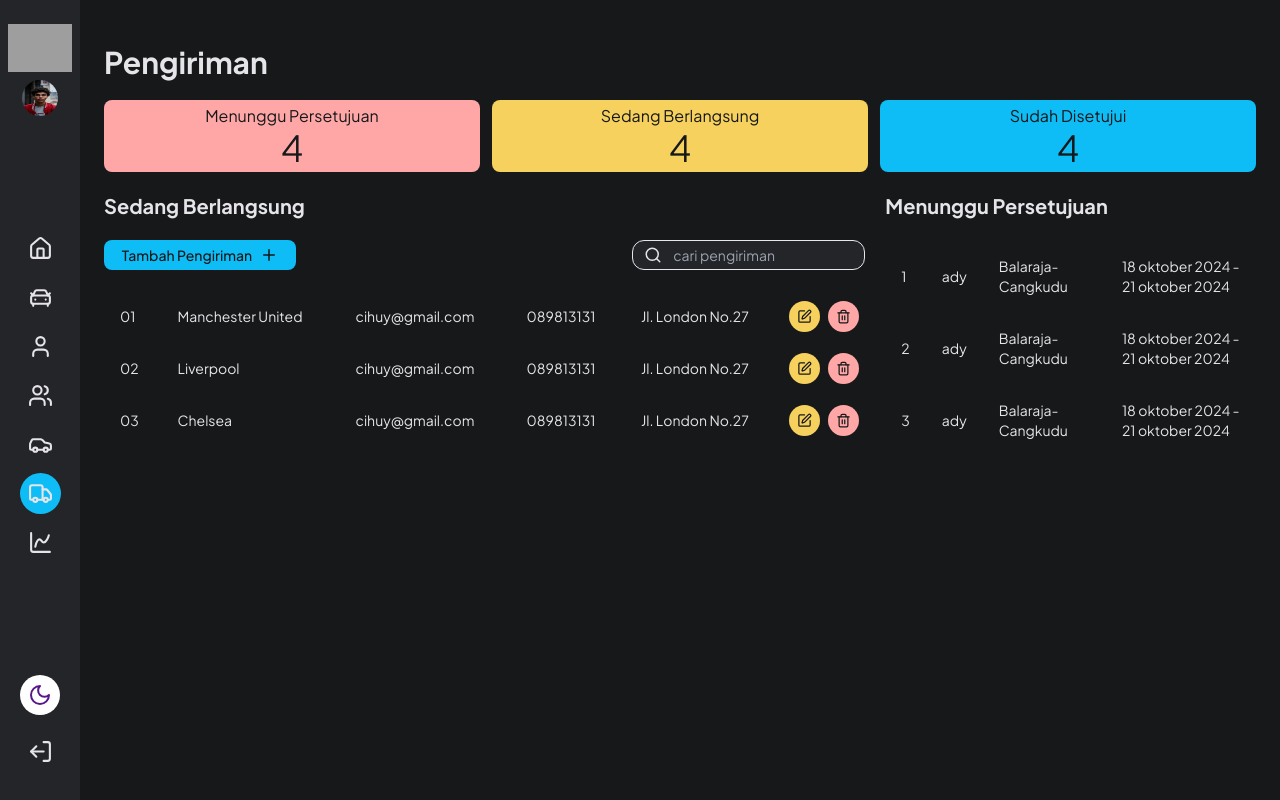
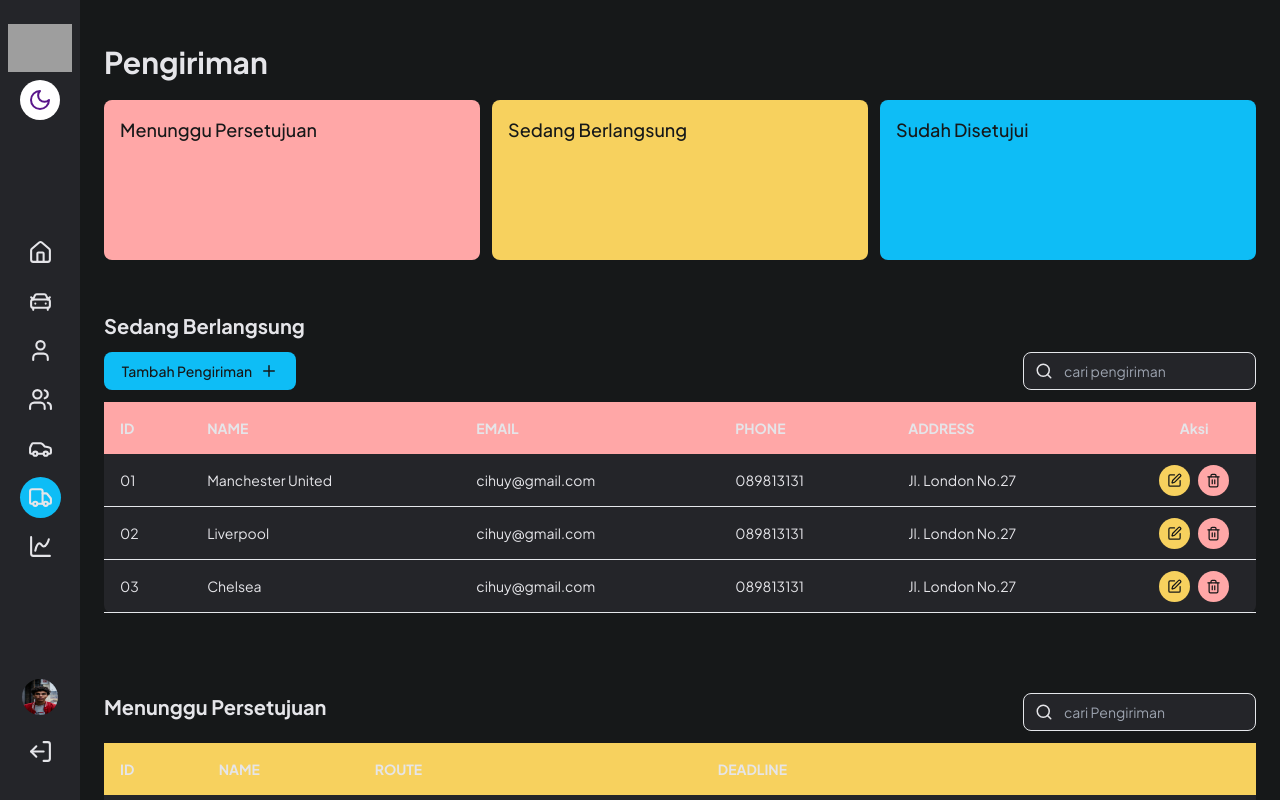
Before and after one commit to Muhless/ady-trans-jaya-react, a React (Vite) app: page /delivery in a window 1280 px wide. Shown: the top 800 px of the page. Built offline with nearby package versions, Linux system fonts and the light colour scheme; grey boxes are pictures that could not be loaded.

Commit message:
update delivery pages, tabel and card components

```diff
--- a/src/components/atom/Search.tsx
+++ b/src/components/atom/Search.tsx
@@ -8,12 +8,12 @@ type SearchProps = {
 const SearchInput: React.FC<SearchProps> = ({ placeholder = "cari data" }) => {
   return (
     <div className="relative">
-      <span className="absolute inset-y-0 left-3 flex items-center text-text peer-focus:text-biru transition-colors duration-200">
-        <Search size={18}/>
+      <span className="absolute inset-y-0 flex items-center transition-colors duration-200 left-3 text-text peer-focus:text-biru">
+        <Search size={18} />
       </span>
       <input
         type="text"
-        className="pl-10 text-text bg-secondary text-sm py-1 px-5 border focus:border-primary rounded-xl focus:outline-none focus:ring-2 focus:ring-biru peer"
+        className="px-5 py-2 pl-10 text-sm border rounded-lg text-text bg-secondary focus:border-primary focus:outline-none focus:ring-2 focus:ring-biru peer"
         placeholder={`cari ${placeholder}`}
       />
     </div>
--- a/src/components/atom/UserIcon.tsx
+++ b/src/components/atom/UserIcon.tsx
@@ -1,9 +1,17 @@
 import React from "react";
 
-const UserIconComponent = () => {
+type UserIconComponentProps = {
+  onClick?: () => void;
+};
+
+const UserIconComponent: React.FC<UserIconComponentProps> = ({ onClick }) => {
   return (
-    <div>
-      <img src="/assets/images/profile/1.jpg" alt="" className="box-content rounded-full size-9" />
+    <div onClick={onClick}>
+      <img
+        src="/assets/images/profile/1.jpg"
+        alt=""
+        className="box-content rounded-full size-9"
+      />
     </div>
   );
 };
--- a/src/components/molecule/Card.tsx
+++ b/src/components/molecule/Card.tsx
@@ -2,15 +2,22 @@ import React, { Children } from "react";
 
 type CardProps = {
   title?: string;
-  classname?: string;
+  className?: string;
   children?: React.ReactNode;
   onClick?: () => void;
 };
 
-const Card: React.FC<CardProps> = ({ title, classname, children, onClick }) => {
+const Card: React.FC<CardProps> = ({ title, className, children, onClick }) => {
   return (
-    <div className={`${classname} text-primary rounded-lg p-4 mb-3`}>
-      {title && <h1 className="text-lg font-medium mb-3">{title}</h1>}
+    <div
+      className={`${className} text-primary rounded-lg p-4 mb-3 ${
+        onClick ? "cursor-pointer hover:shadow-lg transition-all" : ""
+      }`}
+      onClick={onClick}
+      role={onClick ? "button" : undefined}
+      tabIndex={onClick ? 0 : undefined}
+    >
+      {title && <h1 className="mb-3 text-lg font-medium">{title}</h1>}
       {children}
     </div>
   );
--- a/src/components/molecule/DeliveryCard.tsx
+++ /dev/null
@@ -1,26 +0,0 @@
-import React from "react";
-
-type DeliveryCardProps = {
-  className?: string;
-  text?: string;
-};
-
-const DeliveryCard: React.FC<DeliveryCardProps> = ({ className, text }) => {
-  return (
-    <div
-      className={`${className} flex flex-row items-center justify-center p-1 rounded-lg text-primary`}
-    >
-      {/* <img
-        src="/assets/images/home.png"
-        alt="menunggu persetujuan"
-        className="size-20"
-      /> */}
-      <div className="flex flex-col items-center">
-        <p className="">{text}</p>
-        <p className="text-4xl">4</p>
-      </div>
-    </div>
-  );
-}
-
-export default DeliveryCard;
--- a/src/components/molecule/Table.tsx
+++ b/src/components/molecule/Table.tsx
@@ -4,27 +4,36 @@ import ButtonDelete from "../atom/ButtonDelete";
 
 type TableProps = {
   data?: { id: string | number; [key: string]: any }[];
-  classname?: string;
+  className?: string;
   onRowClick?: (row: any) => void;
   showActions?: boolean;
 };
 
 const Table: React.FC<TableProps> = ({
   data = [],
-  classname,
+  className = "bg-gray-500 ",
   onRowClick,
   showActions = false,
 }) => {
+  const headers = data.length > 0 ? Object.keys(data[0]) : [];
   return (
-    <table
-      className={`w-full table-auto border-collapse border-none rounded-lg text-sm cursor-pointer ${classname}`}
-    >
+    <table className="w-full text-sm border-collapse border-none rounded-lg table-auto cursor-pointer bg-secondary">
+      <thead>
+        <tr className={`text-left ${className}`}>
+          {headers.map((key) => (
+            <th className="p-4">{key.toUpperCase()}</th>
+          ))}
+          {showActions && (
+            <th className={`p-4 text-center ${className}`}>Aksi</th>
+          )}
+        </tr>
+      </thead>
       <tbody>
         {data.map((row) => (
           <tr
             key={row.id}
             onClick={() => onRowClick?.(row)}
-            className="hover:bg-biru hover:text-primary ease-in-out transition-all duration-300"
+            className="transition-all duration-300 ease-in-out border-b hover:bg-biru hover:text-primary"
           >
             {Object.keys(row).map((key) => (
               <td key={key} className="p-4">
--- a/src/components/organism/Sidebar.tsx
+++ b/src/components/organism/Sidebar.tsx
@@ -35,6 +35,10 @@ const Sidebar = () => {
     navigate("/");
   };
 
+  const userProfile = () => {
+    navigate("/profile");
+  };
+
   return (
     <div className="fixed bottom-0 left-0 flex flex-col w-20 h-screen pt-3 text-text bg-secondary">
       <div className="flex flex-col items-center justify-center mt-3 space-y-2 cursor-pointer">
@@ -44,7 +48,9 @@ const Sidebar = () => {
           className="w-16 h-auto"
           onClick={handleOnclick}
         />
-        <UserIconComponent />
+        <div className="p-2 bg-white rounded-full text-darkmode">
+          <Moon />
+        </div>
       </div>
       <nav className="flex flex-col items-center justify-center flex-1 p-4 space-y-2">
         {menuItems.map(({ to, icon }) => (
@@ -62,9 +68,8 @@ const Sidebar = () => {
         ))}
       </nav>
       <div className="flex flex-col items-center justify-center space-y-4 cursor-pointer mb-7">
-        <div className="p-2 bg-white rounded-full text-darkmode">
-          <Moon />
-        </div>
+        <UserIconComponent onClick={userProfile} />
+
         <div className="p-2 rotate-180 rounded-full hover:bg-red-500">
           <LogOut size={25} />
         </div>
--- a/src/features/delivery/Index.tsx
+++ b/src/features/delivery/Index.tsx
@@ -1,12 +1,11 @@
 import SearchInput from "../../components/atom/Search.tsx";
 import SubTitle from "../../components/atom/SubTitle.tsx";
 import { useNavigate } from "react-router-dom";
-import React from "react";
-import AddButton from "../../components/atom/ButtonAdd.tsx";
+import React, { useRef } from "react";
 import Title from "../../components/atom/Title.tsx";
 import Table from "../../components/molecule/Table.tsx";
-import DeliveryCard from "../../components/molecule/DeliveryCard.tsx";
 import ButtonComponent from "../../components/atom/Button.tsx";
+import Card from "../../components/molecule/Card.tsx";
 
 const matches = [
   {
@@ -55,6 +54,9 @@ const onGoing = [
 
 function DeliveryPages() {
   const navigate = useNavigate();
+  const tableRefOngoing = useRef(null);
+  const tableRefWaiting = useRef(null);
+
   const handleRowClick = (row) => {
     navigate(`/delivery/${row.id}`);
   };
@@ -63,19 +65,34 @@ function DeliveryPages() {
     navigate("/delivery/add");
   };
 
+  const handleCardClick = (ref) => {
+    if (ref.current) {
+      ref.current?.scrollIntoView({ behavior: "smooth", block: "start" });
+    }
+  };
+
   return (
     <>
       <Title title={"Pengiriman"} />
-      <div className="grid grid-cols-3 gap-3">
-        <DeliveryCard className={"bg-merah"} text={"Menunggu Persetujuan"} />
-        <DeliveryCard className={"bg-kuning"} text={"Sedang Berlangsung"} />
-        <DeliveryCard className={"bg-biru"} text={"Sudah Disetujui"} />
+      <div className="grid grid-cols-3 gap-3 mb-10">
+        <Card
+          className={"bg-merah h-40"}
+          title={"Menunggu Persetujuan"}
+          onClick={() => handleCardClick(tableRefWaiting)}
+        />
+        <Card
+          className={"bg-kuning"}
+          title={"Sedang Berlangsung"}
+          onClick={() => handleCardClick(tableRefOngoing)}
+        />
+        <Card className={"bg-biru"} title={"Sudah Disetujui"} />
       </div>
-      <div className="grid grid-cols-3 my-5 gap-5">
-        <div className="col-span-2">
-          <div className="items-center justify-between mb-5">
-            <SubTitle subTitle={"Sedang Berlangsung"} className={"mb-5"} />
-            <div className="flex flex-row justify-between">
+      <div className="mb-20">
+        <SubTitle subTitle={"Sedang Berlangsung"} className="mb-3" />
+        <div
+          className="flex flex-row justify-between mb-3"
+          ref={tableRefOngoing}
+        >
           <ButtonComponent
             label="Tambah Pengiriman"
             variant="add"
@@ -84,19 +101,24 @@ function DeliveryPages() {
           />
           <SearchInput placeholder={"pengiriman"} />
         </div>
+        <Table data={matches} onRowClick={handleRowClick} showActions={true} className="bg-merah"/>
       </div>
-          <Table
-            data={matches}
-            onRowClick={handleRowClick}
-            showActions={true}
-          />
+      <div className="mb-20">
+        <div
+          ref={tableRefWaiting}
+          className="flex flex-row justify-between mb-3"
+        >
+          <SubTitle subTitle={"Menunggu Persetujuan"} />
+          <SearchInput placeholder="Pengiriman" />
         </div>
-        <div className="col-span-1">
+        <Table data={onGoing} onRowClick={handleRowClick} className="bg-kuning"/>
+      </div>
       <div className="">
-            <SubTitle subTitle={"Menunggu Persetujuan"} className={"mb-5"} />
-            <Table data={onGoing} onRowClick={handleRowClick} />
+        <div className="flex justify-between mb-3">
+          <SubTitle subTitle="Selesai" />
+          <SearchInput />
         </div>
-        </div>
+        <Table data={matches} onRowClick={handleRowClick} className="bg-biru"/>
       </div>
     </>
   );
--- a/src/pages/Dashboard.tsx
+++ b/src/pages/Dashboard.tsx
@@ -16,17 +16,17 @@ const HomePages = () => {
   return (
     <>
       <Title title={"Selamat Datang, Admin"} />
-      <div className="grid grid-cols-3 gap-3 max-h-full">
-        <div className="col-span-2 flex flex-col">
-          <Card title="Grafik" classname="text-text bg-secondary"></Card>
-          <Card title="Pengiriman" classname="bg-secondary text-text">
+      <div className="grid max-h-full grid-cols-3 gap-3">
+        <div className="flex flex-col col-span-2">
+          <Card title="Grafik" className="text-text bg-secondary"></Card>
+          <Card title="Pengiriman" className="bg-secondary text-text">
             <Table data={delivery} />
           </Card>
         </div>
         <div className="col-span-1">
-          <Card title="Pengiriman" classname="bg-merah"></Card>
-          <Card title="Pengiriman" classname="bg-biru"></Card>
-          <Card title="Pengiriman" classname="bg-kuning"></Card>
+          <Card title="Pengiriman" className="bg-merah"></Card>
+          <Card title="Pengiriman" className="bg-biru"></Card>
+          <Card title="Pengiriman" className="bg-kuning"></Card>
         </div>
       </div>
     </>
--- /dev/null
+++ b/src/pages/Profile.tsx
@@ -0,0 +1,14 @@
+import React from "react";
+import Card from "../components/molecule/Card";
+
+function ProfilePages() {
+  return (
+    <>
+      <div className="flex justify-center">
+        <Card className="w-64 h-64 bg-red-500 border max-h-max" />
+      </div>
+    </>
+  );
+}
+
+export default ProfilePages;
--- a/src/routes/index.tsx
+++ b/src/routes/index.tsx
@@ -17,6 +17,7 @@ import RentalPages from "../features/rental/Index";
 import DetailDeliveryPages from "../features/delivery/DetailDelivery";
 import Layout from "../components/layouts/MainLayout";
 import AddMapPages from "../features/delivery/AddDelivery";
+import ProfilePages from "../pages/Profile";
 
 function AppRoutes() {
   return (
@@ -24,6 +25,7 @@ function AppRoutes() {
       <Routes>
         <Route element={<Layout />}>
           <Route path="/" element={<HomePages />} />
+          <Route path="/profile" element={<ProfilePages />} />
           {/* car */}
           <Route path="/car" element={<CarPages />} />
           {/* driver */}
```
Lines whose indentation alone changed are shown as unchanged.
